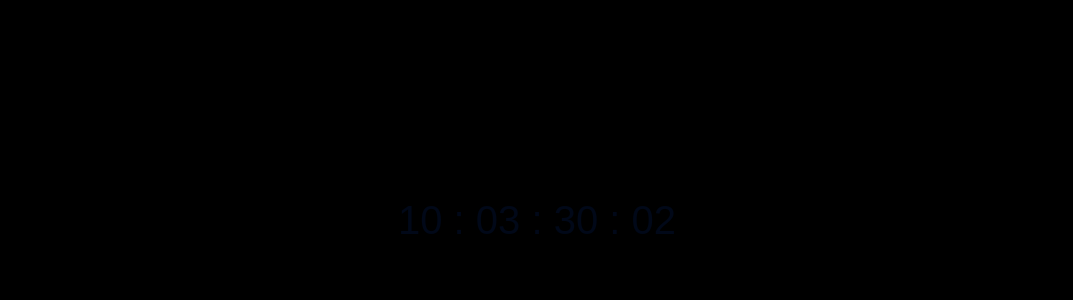
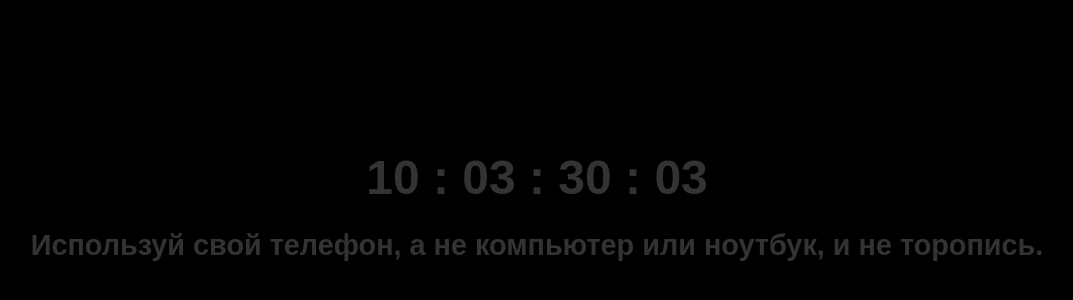
Before and after one commit to iomiras/HBD, a React (Create React App) app: page / in a window 1280 px wide. Shown: the part 180-480 px from the top of the page, without its empty margins (103-1176 px from the left). Built offline with nearby package versions, Linux system fonts and the light colour scheme; a web font is replaced by a local one.

Commit message:
added rules

```diff
--- a/src/Countdown.css
+++ b/src/Countdown.css
@@ -1,3 +1,23 @@
-.timer {
-    font-size: 40px;
-}
+/* Countdown.css */
+
+.countdown-container {
+    text-align: center;
+    padding: 20px;
+  }
+
+  .intro-text {
+    font-size: 1.2rem;
+    color: #333;
+    margin-bottom: 15px;
+    font-weight: bold;
+    padding: 10px;
+    border-radius: 5px;
+    width: fit-content;
+    margin: 0 auto 20px;
+  }
+
+  .timer {
+    color: #333;
+    font-size: 2rem;
+    font-weight: bold;
+  }
--- a/src/Countdown.js
+++ b/src/Countdown.js
@@ -1,12 +1,11 @@
-// Countdown.js
 import './Countdown.css';
 
 import React, { useState, useEffect } from 'react';
 
 const Countdown = ({ onCountdownComplete }) => {
   const calculateTimeLeft = () => {
-    const targetDate = new Date(Date.UTC(2024, 10, 7, 19, 0, 0)); // 8th November, 12 am UTC+5
-    // const targetDate = new Date(Date.UTC(2024, 10, 3, 16, 50, 0)); // November 3rd, 9:50 pm UTC+5
+    // const targetDate = new Date(Date.UTC(2024, 10, 7, 19, 0, 0)); // 8th November, 12 am UTC+5
+    const targetDate = new Date(Date.UTC(2024, 10, 7, 18, 59, 59)); // 7th November, 23:59:59 UTC+5
 
     const now = new Date();
     const difference = targetDate - now;
@@ -46,8 +45,11 @@ const Countdown = ({ onCountdownComplete }) => {
 
   return (
     <div className="countdown-container">
-      <p className='timer'>
+      <p className="timer">
         {timeLeft.days} : {timeLeft.hours} : {timeLeft.minutes} : {timeLeft.seconds}
+      </p>
+      <p className="intro-text">
+      Используй свой телефон, а не компьютер или ноутбук, и не торопись.
       </p>
     </div>
   );
```
